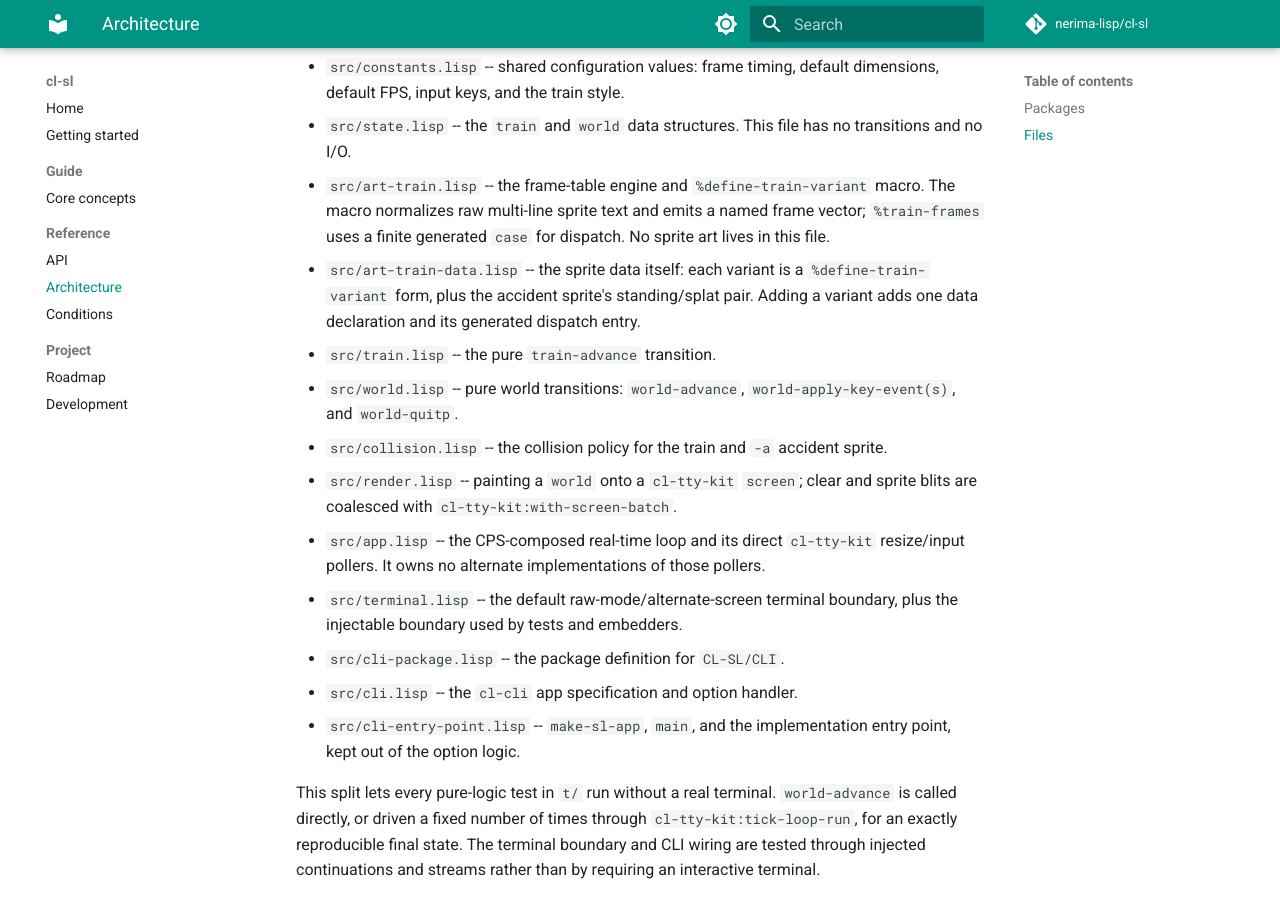
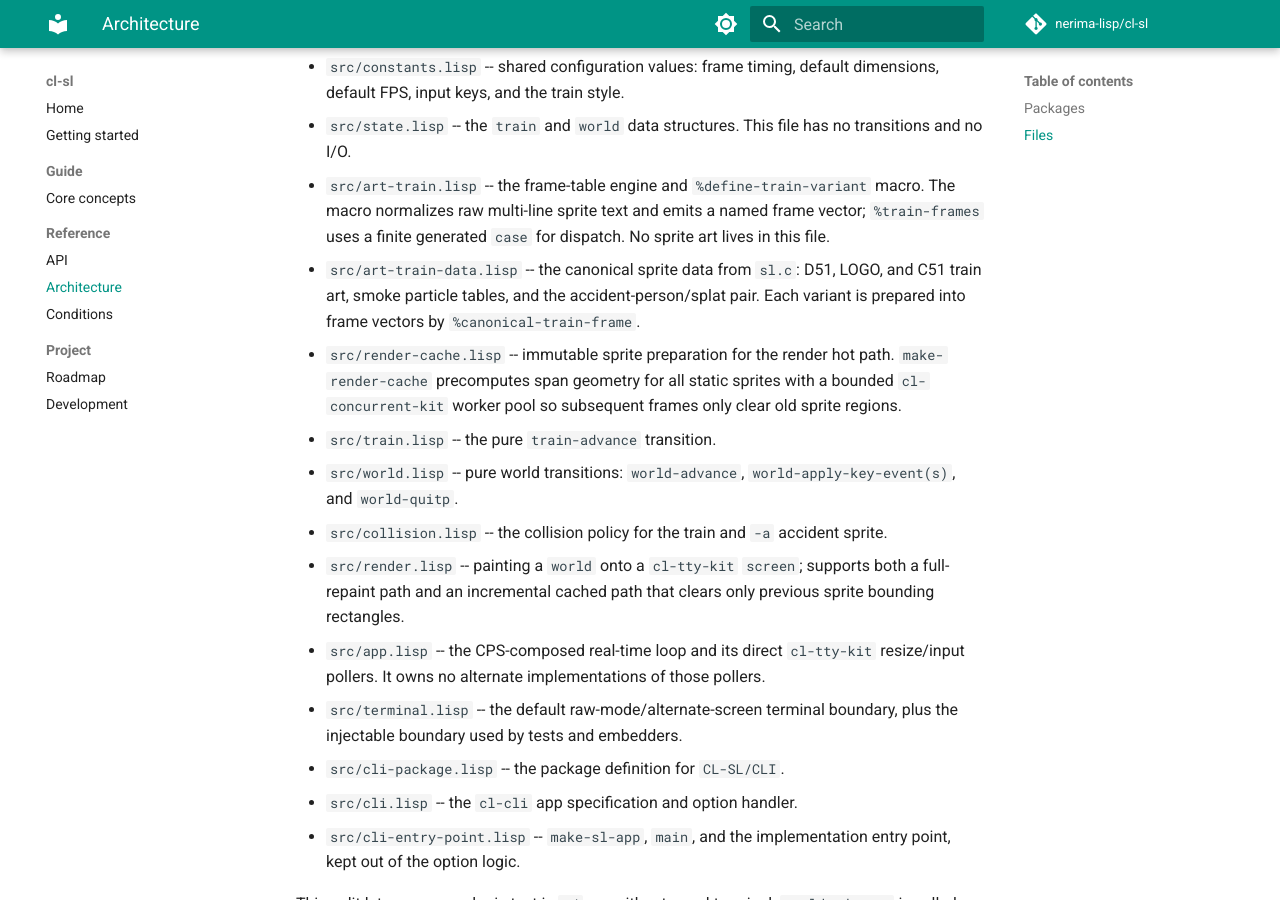
Before and after one commit to nerima-lisp/cl-sl, an MkDocs documentation site: the page built from docs/src/reference/architecture.md, in a window 1280 px wide and 900 px high, scrolled down 469 px. Built offline with MkDocs 1.6.1 and Material for MkDocs 9.7.7, drawn with Linux system fonts in a browser that asks for light colours; comment, search, counter and statistics services are not loaded.

Commit message:
docs: update art claims and architecture for canonical sl.c art

```diff
--- a/docs/src/reference/architecture.md
+++ b/docs/src/reference/architecture.md
@@ -21,16 +21,21 @@ CLI remain separate packages.
   macro. The macro normalizes raw multi-line sprite text and emits a named
   frame vector; `%train-frames` uses a finite generated `case` for dispatch.
   No sprite art lives in this file.
-- `src/art-train-data.lisp` -- the sprite data itself: each variant is a
-  `%define-train-variant` form, plus the accident sprite's standing/splat pair.
-  Adding a variant adds one data declaration and its generated dispatch entry.
+- `src/art-train-data.lisp` -- the canonical sprite data from `sl.c`: D51,
+  LOGO, and C51 train art, smoke particle tables, and the accident-person/splat
+  pair. Each variant is prepared into frame vectors by `%canonical-train-frame`.
+- `src/render-cache.lisp` -- immutable sprite preparation for the render hot
+  path. `make-render-cache` precomputes span geometry for all static sprites
+  with a bounded `cl-concurrent-kit` worker pool so subsequent frames only
+  clear old sprite regions.
 - `src/train.lisp` -- the pure `train-advance` transition.
 - `src/world.lisp` -- pure world transitions: `world-advance`,
   `world-apply-key-event(s)`, and `world-quitp`.
 - `src/collision.lisp` -- the collision policy for the train and `-a` accident
   sprite.
-- `src/render.lisp` -- painting a `world` onto a `cl-tty-kit` `screen`; clear
-  and sprite blits are coalesced with `cl-tty-kit:with-screen-batch`.
+- `src/render.lisp` -- painting a `world` onto a `cl-tty-kit` `screen`;
+  supports both a full-repaint path and an incremental cached path that
+  clears only previous sprite bounding rectangles.
 - `src/app.lisp` -- the CPS-composed real-time loop and its direct
   `cl-tty-kit` resize/input pollers. It owns no alternate implementations of
   those pollers.
```
Also changed, not shown: docs/src/index.md (+5 -9 lines), README.md.
